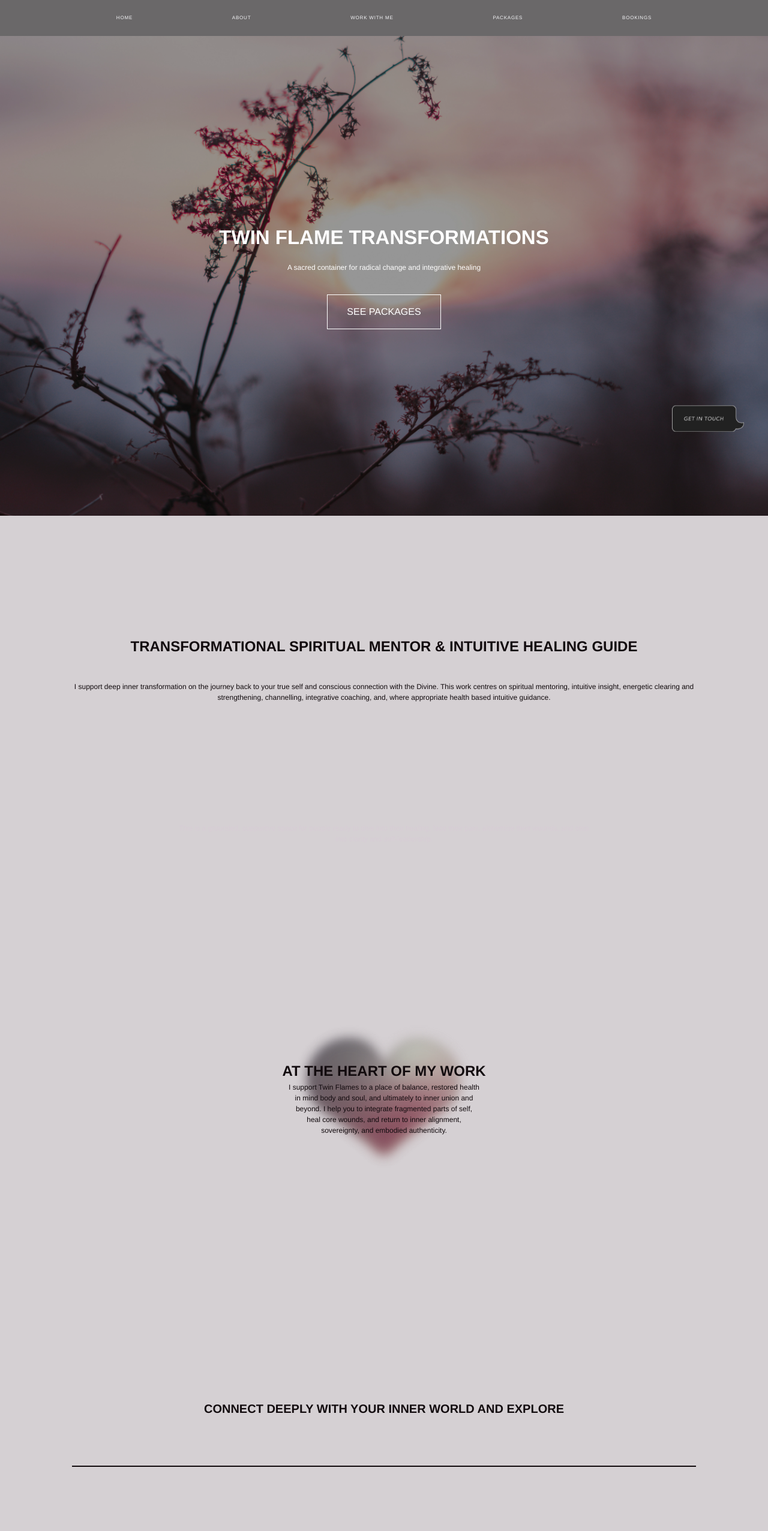
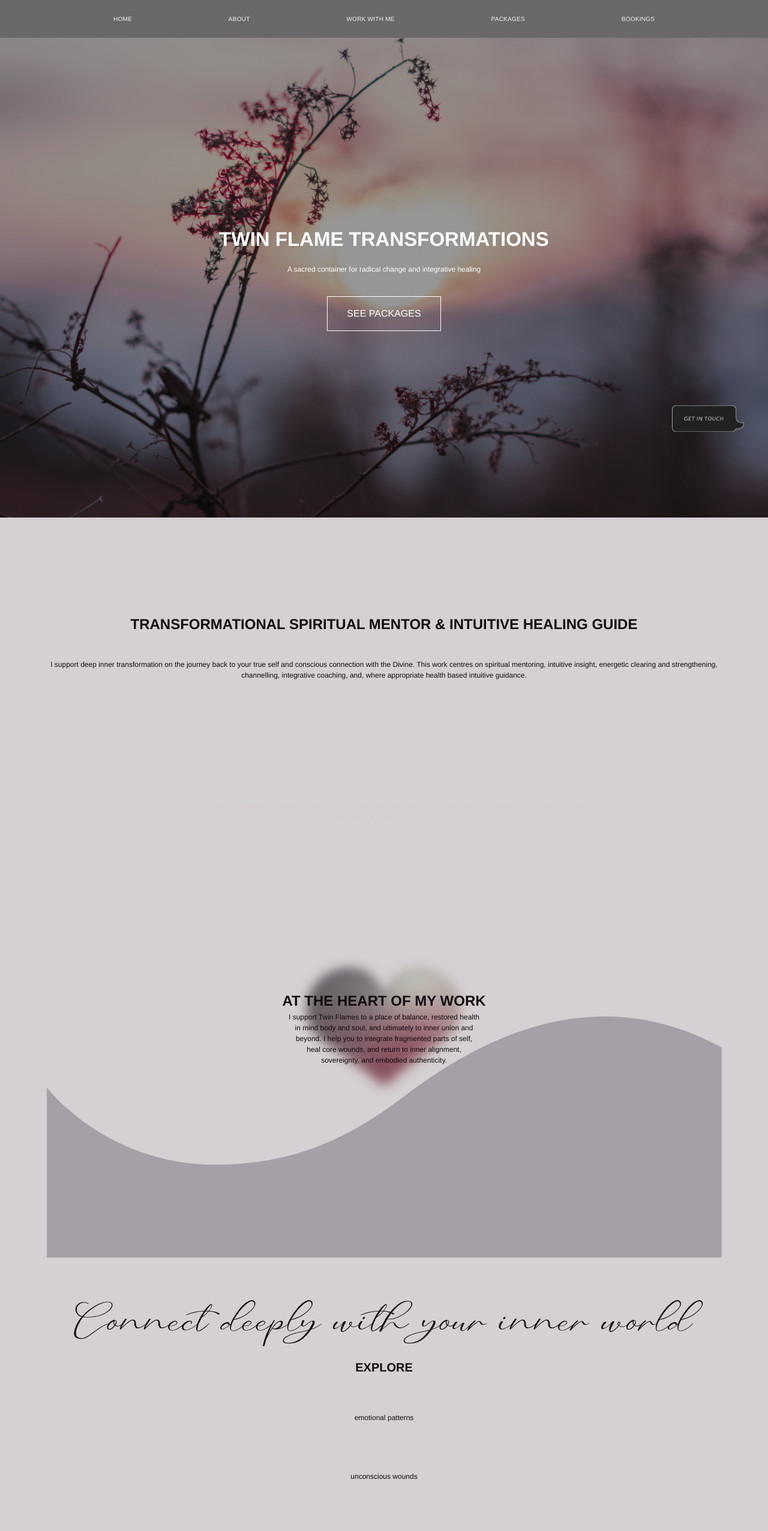
Before and after one commit to Jeskah/Twin-Flame-Transformations, a Next.js app: page / in a window 1280 px wide. Shown: the top 2553 px of the page at 60% size. Built offline with nearby package versions, Linux system fonts and the light colour scheme.

Commit message:
homepage

```diff
--- a/src/app/globals.css
+++ b/src/app/globals.css
@@ -10,6 +10,10 @@
 }
 
 @theme {
+
+--font-calligraphy: 'Calligraphy', cursive;
+
+
   --animate-heartbeat: heartbeat 1.5s ease-in-out infinite;
   @keyframes heartbeat {
   10%   { transform: scale(1); }
@@ -39,6 +43,13 @@
       }
     }
   }
+}
+
+@font-face {
+  font-family: 'Calligraphy';
+  src: url('/fonts/Calligraphy.otf') format('opentype');
+  font-weight: normal;
+  font-style: normal;
 }
 
 body {
--- a/src/app/page.js
+++ b/src/app/page.js
@@ -3,6 +3,7 @@ import Link from "next/link";
 import Hero from "../../public/hero.jpg";
 import Clouds from "../../public/clouds.jpg";
 import Heart from "../../public/heart-blur.png";
+import Wave from "../../public/wave.svg"
 
 export default function Home() {
   return (
@@ -32,7 +33,7 @@ export default function Home() {
       </div>
 
       {/* Intro text */}
-      <div className="flex flex-col text-center items-center justify-center mt-10 gap-10 px-30 py-40 w-full mx-auto">
+      <div className="flex flex-col text-center items-center justify-center gap-10 px-20 py-40 w-full mx-auto">
         <h4 className="text-mauve-600">
           Transformational Spiritual Mentor & Intuitive Healing Guide
         </h4>
@@ -59,8 +60,8 @@ export default function Home() {
 
 
       {/* Heart image section */}
-      <div className="relative flex flex-col items-center px-6 py-80 gap-2 text-center">
-        <div className="flex-col flex justify-center items-center top-100">
+      <div className="relative flex flex-col items-center px-6 py-60 gap-2 text-center">
+        <div className="flex-col flex justify-center items-center pb-20 top-100">
         <Image
         src={Heart}
 
@@ -77,27 +78,40 @@ export default function Home() {
           inner alignment, sovereignty, and embodied authenticity.
         </p>
       </div>
+
+<Image
+src={Wave}
+alt=""
+cover
+className="object-cover absolute -z-3 bottom-0"
+/>
       </div>
 
-      <div className="flex flex-col items-center text-center gap-10 w-screen mx-auto justify-center pb-20 pt-10 bg-mauve-400">
+<div className="flex flex-col items-center text-center w-screen mx-auto justify-center bg-mauve-400">
 
-                <div className="flex flex-col gap-5 overflow-hidden px-30 text-mauve-800 justify-center text-center">
+  <div className="overflow-hidden text-mauve-800 justify-center items-center py-20">
 
-                          <h5 className="py-20 border-b-2">Connect deeply with your inner world and explore</h5>
+<span className="p-10 font-calligraphy! text-[70px] leading-12">Connect deeply with your inner world</span>
 
-<div className="text-mauve-400 pt-20 flex flex-col gap-10">
+<div className="text-mauve-400 px-20 flex flex-col gap-10">
+
+  <h5 className="text-mauve-800 pt-10">explore</h5>
+
         <div className="rounded-lg p-5 bg-mauve-800">
           <p>emotional patterns</p>
           </div>
+
           <div className="rounded-lg p-5 bg-mauve-800">
           <p>unconscious wounds</p>
           </div>
+
           <div className="p-5 rounded-lg bg-mauve-800">
           <p>energetic misalignment</p>
           </div>
+
         </div>
 
-                  <p className="py-20 text-center">
+                  <p className="p-20 text-center">
           This work is designed for those who are willing to engage deeply with
           their inner world, including emotional patterns, unconscious wounds,
           and energetic misalignment, with honesty and responsibility. It is
@@ -118,16 +132,15 @@ export default function Home() {
     className="object-cover"
   />
 
+
 <div className="absolute inset-0 bg-black/40"></div>
 
 <div className="absolute inset-0 flex flex-col items-center justify-around text-center text-white/80 gap-20 px-6">
+
   <div className="relative top-30 flex gap-5 flex-col">
     <p>For those who are open to the understanding that</p>
-    <h3>energy is at the core of everything</h3>
-      <p className="px-30 text-mauve-300 flex flex-col justify-center items-center">
-        and that meaningful healing often requires working at an energetic
-        level
-      </p>
+    <h2 className="px-10">energy is at the core of everything</h2>
+    <p className="px-20 text-mauve-300 flex flex-col justify-center items-center">and that meaningful healing often requires working at an energetic level</p>
   </div>
 
     <p className="underline opacity-80 px-10">
@@ -135,7 +148,6 @@ export default function Home() {
       frameworks that exclude energetic or intuitive perspectives
     </p>
   </div>
-
 </div>
 </div>
   );
--- a/src/components/ContactButton.jsx
+++ b/src/components/ContactButton.jsx
@@ -40,16 +40,16 @@ export default function ContactButton() {
         {isOpen && (
             <div className="fixed flex inset-0 bg-black/50 justify-center items-end p-20">
 
-                <div className="bg-mauve-300 flex flex-col gap-6 rounded-2xl p-6 w-full max-w-md relative">
+                <div className="bg-mauve-300 flex flex-col rounded-2xl p-6 w-full max-w-md relative">
 
-                <h5 className="text-right cursor-pointer" onClick={() => setIsOpen(false)}>
+                <h5 className="text-right px-2 hover:text-pink-700 cursor-pointer" onClick={() => setIsOpen(false)}>
                 ×
                 </h5>
 
                 <form className="flex gap-3 flex-col"
                 onSubmit={handleSubmit}>
 
-                <label htmlFor="email" className="text-sm">Email</label>
+                <label htmlFor="email" className="text-sm">Email:</label>
 
                     <input
                     id="email"
@@ -57,11 +57,12 @@ export default function ContactButton() {
                     name="email"
                     value={email}
                     onChange={(e) => setEmail(e.target.value)}
-                    placeholder="enter your email"
+                    placeholder="youremail@transform.co.uk"
+                    className="border border-mauve-500/40 p-2 rounded-md text-sm resize-none focus:border-pink-500 focus:outline-2 focus:ring-0 focus:outline-none italic text-pink-800/40"
                     />
 
                     <label htmlFor="message" className="flex flex-col text-sm font-medium">
-                        Message
+                        Message:
                     </label>
 
                     <textarea
@@ -70,10 +71,12 @@ export default function ContactButton() {
                     placeholder="How can I help?"
                     value={message}
                     onChange={(e) => setMessage(e.target.value)}
-                    className="border h-50 rounded-md p-2 text-sm resize-none text-mauve-800"
+                    className="border border-mauve-500/40 h-50 rounded-md p-2 text-sm resize-none focus:border-pink-500 focus:outline-2 focus:ring-0 focus:outline-none italic text-pink-800/40"
                     />
 
-                    <button type="submit" className="bg-mauve-800 text-white rounded-md p-2 text-sm cursor-pointer">
+                    <p>opt in to our newsletter to stay connected</p>
+
+                    <button type="submit" className="bg-mauve-800 text-white rounded-md p-2 text-sm cursor-pointer hover:bg-pink-900">
                         Send
                     </button>
                 </form>
--- a/src/components/Navbar.jsx
+++ b/src/components/Navbar.jsx
@@ -3,7 +3,7 @@
     export default function Navbar() {
     return (
 <div className="w-full px-5 bg-black/50 uppercase font-light text-gray-100 z-10 relative">
-    <nav className="flex justify-evenly text-[8px] p-6 gap-4 text-wrap overflow-hidden tracking-widest">
+    <nav className="flex justify-evenly text-[10px] p-6 gap-4 text-wrap overflow-hidden tracking-wide">
         <Link href="/">HOME</Link>
         <Link href="/about-me">ABOUT</Link>
         <Link href="/work-with-me">WORK WITH ME</Link>
```
Also changed, not shown: public/fonts/Calligraphy.otf (added), public/wave.svg (added). Lines whose indentation alone changed are shown as unchanged.
